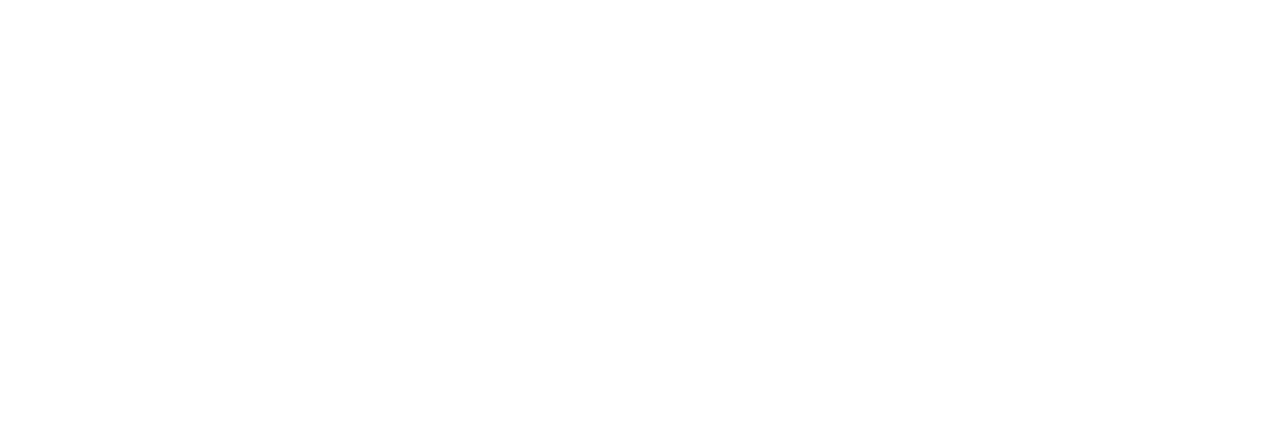
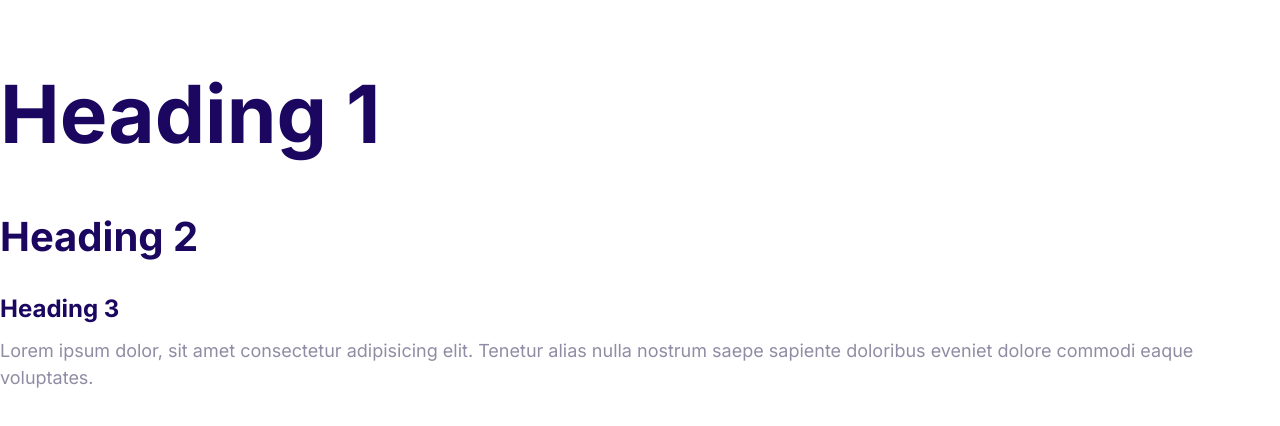
Before and after one commit to lopatov/moshify, a plain HTML site: page index.html in a window 1280 px wide. Drawn offline with Linux system fonts and the light colour scheme.

Commit message:
Define the styles for the fonts.

```diff
--- a/css/styles.css
+++ b/css/styles.css
@@ -1,3 +1,7 @@
+html {
+  font-size: 62.5%;
+}
+
 :root {
   --color-primary: #2584ff;
   --color-secondary: #00d9ff;
@@ -5,3 +9,43 @@
   --color-headings: #1b0760;
   --color-body: #918ca4;
 }
+body {
+  font-family: Inter, Arial, Helvetica, sans-serif;
+  color: var(--color-body);
+  font-size: 2.4rem;
+  line-height: 1.5;
+}
+h1,
+h2,
+h3 {
+  color: var(--color-headings);
+  margin-bottom: 1rem;
+}
+
+h1 {
+  font-size: 7rem;
+}
+h2 {
+  font-size: 4rem;
+}
+h3 {
+  font-size: 3rem;
+}
+p {
+  margin-top: 0;
+}
+
+@media screen and (min-width: 1024px) {
+  body {
+    font-size: 1.8rem;
+  }
+  h1 {
+    font-size: 8rem;
+  }
+  h2 {
+    font-size: 4rem;
+  }
+  h3 {
+    font-size: 2.4rem;
+  }
+}
--- a/index.html
+++ b/index.html
@@ -5,9 +5,16 @@
     <meta http-equiv="X-UA-Compatible" content="IE=edge">
     <meta name="viewport" content="width=device-width, initial-scale=1.0">
     <title>Document</title>
+    <link rel="preconnect" href="https://fonts.googleapis.com">
+<link rel="preconnect" href="https://fonts.gstatic.com" crossorigin>
+<link href="https://fonts.googleapis.com/css2?family=Inter:wght@400;700&display=swap" rel="stylesheet">
     <link rel="stylesheet" href="css/normalize.css">
+    <link rel="stylesheet" href="css/styles.css">
 </head>
 <body>
-
+    <h1>Heading 1</h1>
+    <h2>Heading 2</h2>
+    <h3>Heading 3</h3>
+    <p>Lorem ipsum dolor, sit amet consectetur adipisicing elit. Tenetur alias nulla nostrum saepe sapiente doloribus eveniet dolore commodi eaque voluptates.</p>
 </body>
 </html>
```
